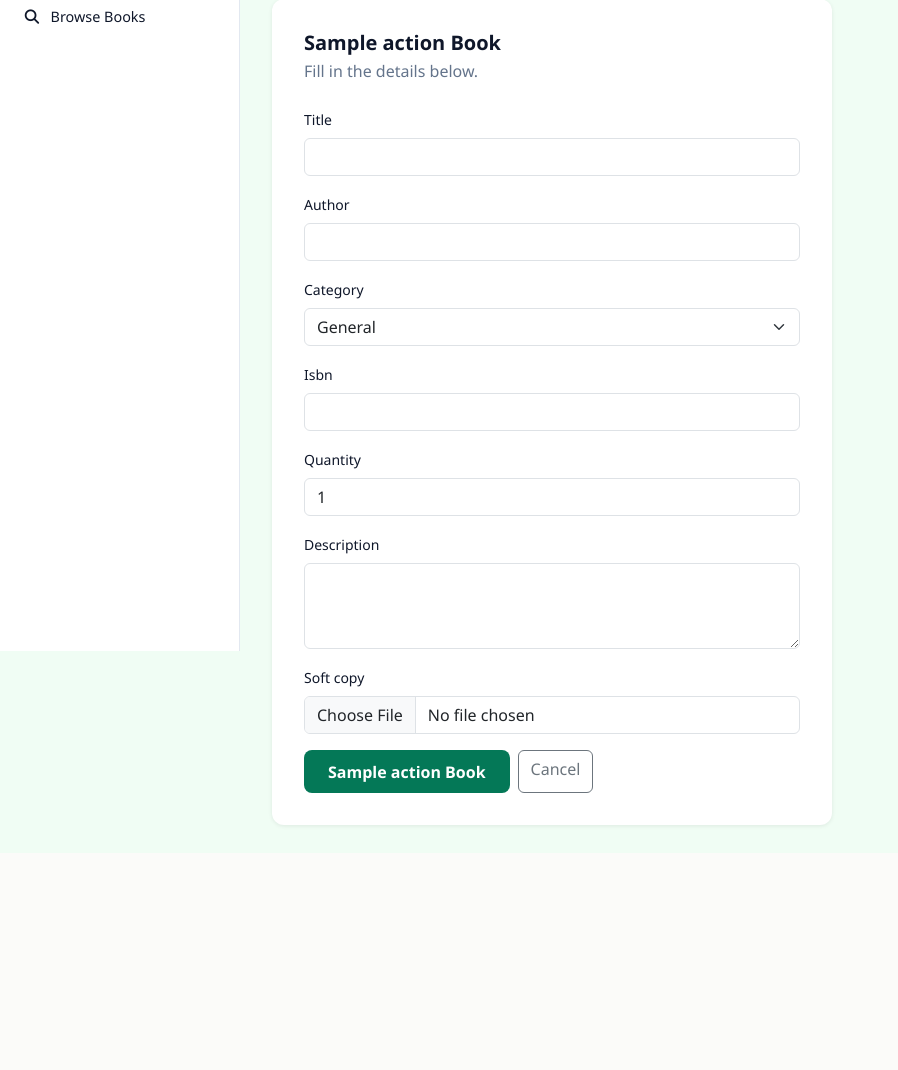
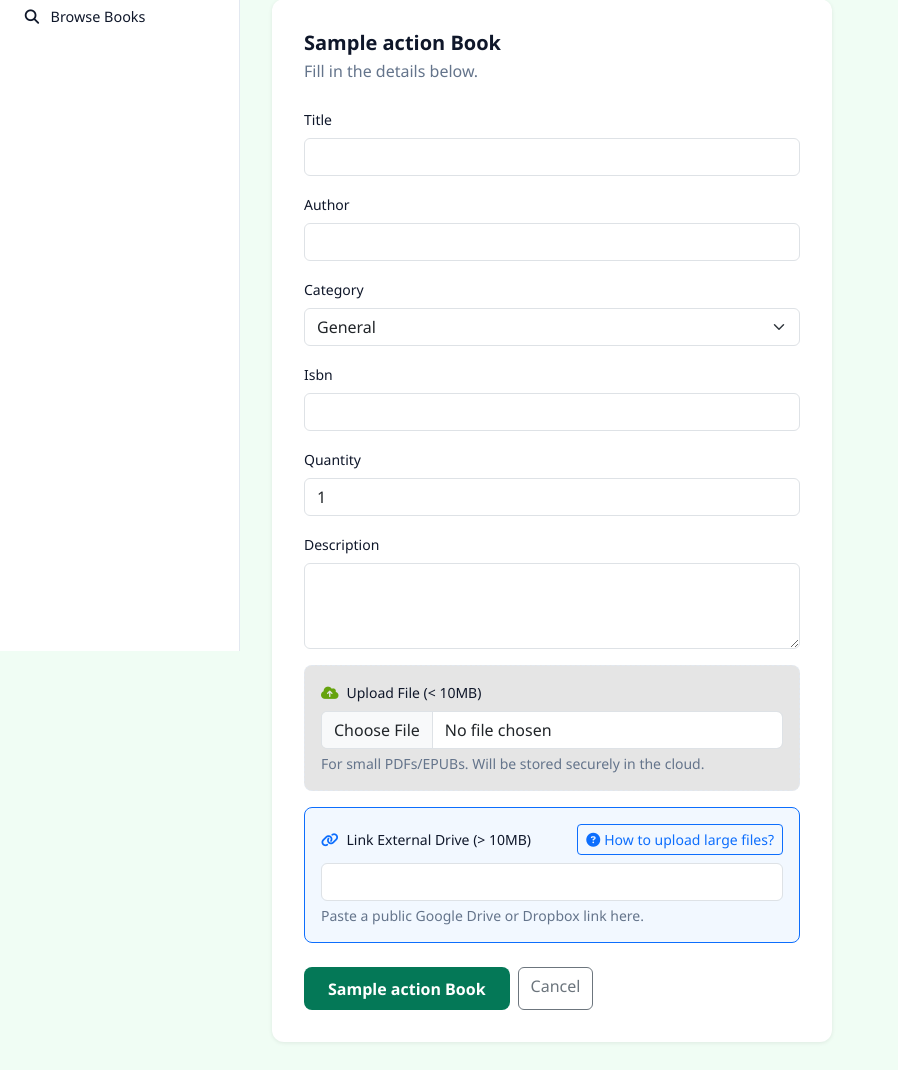
Before and after one commit to lasubsfweb/library-system, a Django app: template library/templates/admin_panel/book_form.html in a window 1280 px wide. Shown: the part 149-1219 px from the top of the page, without its empty margins (0-898 px from the left). Before the commit the page ends 978 px from the top, so only its background shows below. Run offline with Django 5.2, Linux system fonts and the light colour scheme; tables that the repository leaves empty hold one stand-in row (values such as "Sample post"); the template is opened without the code that fills it: values that come from a table or form of the project are taken from there, most other values are stand-ins (such as "Sample title", 1, 10 or a date in 2020).

Commit message:
feat: added google drive hybrid upload option for large files

```diff
--- a/library/forms.py
+++ b/library/forms.py
@@ -40,7 +40,7 @@ class AdminLoginForm(forms.Form):
 class BookForm(forms.ModelForm):
     class Meta:
         model  = Book
-        fields = ['title', 'author', 'category', 'isbn', 'quantity', 'description', 'soft_copy']
+        fields = ['title', 'author', 'category', 'isbn', 'quantity', 'description', 'soft_copy', 'external_drive_link']
         widgets = {
             'description': forms.Textarea(attrs={'rows': 3}),
         }
--- a/library/models.py
+++ b/library/models.py
@@ -107,6 +107,7 @@ class Book(models.Model):
     quantity    = models.PositiveIntegerField(default=1)
     description = models.TextField(blank=True)
     soft_copy   = models.FileField(upload_to='books/soft_copies/', null=True, blank=True)
+    external_drive_link = models.URLField(blank=True, null=True, help_text="For files > 10MB. Paste Google Drive link here.")
     added_on    = models.DateTimeField(default=timezone.now)
 
     @property
--- a/library/templates/admin_panel/book_form.html
+++ b/library/templates/admin_panel/book_form.html
@@ -11,11 +11,35 @@
   <form method="post" enctype="multipart/form-data" novalidate>
     {% csrf_token %}
     {% for field in form %}
-    <div class="mb-3">
-      <label class="form-label">{{ field.label }}</label>
-      {{ field }}
-      {% if field.errors %}<div class="text-danger" style="font-size:.82rem;">{{ field.errors.0 }}</div>{% endif %}
-    </div>
+      {% if field.name == 'soft_copy' %}
+        <div class="mb-3 p-3" style="border:1px dashed var(--border-color); border-radius:8px; background:rgba(0,0,0,0.1);">
+          <label class="form-label d-flex align-items-center">
+            <i class="fa fa-cloud-upload-alt me-2" style="color:var(--accent);"></i>
+            Upload File (< 10MB)
+          </label>
+          {{ field }}
+          <small class="text-muted d-block mt-1">For small PDFs/EPUBs. Will be stored securely in the cloud.</small>
+          {% if field.errors %}<div class="text-danger" style="font-size:.82rem;">{{ field.errors.0 }}</div>{% endif %}
+        </div>
+      {% elif field.name == 'external_drive_link' %}
+        <div class="mb-4 p-3" style="border:1px solid #0d6efd; border-radius:8px; background:rgba(13,110,253,0.05);">
+          <label class="form-label d-flex align-items-center justify-content-between">
+            <span><i class="fa fa-link me-2" style="color:#0d6efd;"></i>Link External Drive (> 10MB)</span>
+            <button type="button" class="btn btn-sm btn-outline-primary" data-bs-toggle="modal" data-bs-target="#driveGuideModal">
+              <i class="fa fa-question-circle me-1"></i>How to upload large files?
+            </button>
+          </label>
+          {{ field }}
+          <small class="text-muted d-block mt-1">Paste a public Google Drive or Dropbox link here.</small>
+          {% if field.errors %}<div class="text-danger" style="font-size:.82rem;">{{ field.errors.0 }}</div>{% endif %}
+        </div>
+      {% else %}
+        <div class="mb-3">
+          <label class="form-label">{{ field.label }}</label>
+          {{ field }}
+          {% if field.errors %}<div class="text-danger" style="font-size:.82rem;">{{ field.errors.0 }}</div>{% endif %}
+        </div>
+      {% endif %}
     {% endfor %}
     <div class="d-flex gap-2 mt-2">
       <button type="submit" class="btn-primary-custom btn">{{ action }} Book</button>
@@ -23,4 +47,28 @@
     </div>
   </form>
 </div>
+
+<!-- Google Drive Guide Modal -->
+<div class="modal fade" id="driveGuideModal" tabindex="-1" aria-labelledby="driveGuideModalLabel" aria-hidden="true">
+  <div class="modal-dialog modal-dialog-centered">
+    <div class="modal-content" style="background:var(--bg-card);color:var(--text-main);border-radius:12px;">
+      <div class="modal-header border-bottom-0">
+        <h5 class="modal-title fw-bold" id="driveGuideModalLabel"><i class="fa fa-google-drive me-2" style="color:#0f9d58;"></i>Uploading Large Files (> 10MB)</h5>
+        <button type="button" class="btn-close" data-bs-dismiss="modal" aria-label="Close"></button>
+      </div>
+      <div class="modal-body pb-4">
+        <ol class="mb-0" style="line-height:1.8;">
+          <li>Go to <a href="https://drive.google.com" target="_blank" style="color:#0d6efd;">Google Drive</a> and upload your large PDF or EPUB file.</li>
+          <li>Right-click the uploaded file and select <strong>Share</strong>.</li>
+          <li>Under "General access", change the dropdown from "Restricted" to <strong class="text-success">"Anyone with the link"</strong>.</li>
+          <li>Click the <strong>Copy link</strong> button.</li>
+          <li>Come back to this form and paste that link into the <strong>Link External Drive</strong> box!</li>
+        </ol>
+      </div>
+      <div class="modal-footer border-top-0 pt-0">
+        <button type="button" class="btn btn-primary w-100" data-bs-dismiss="modal">Got it!</button>
+      </div>
+    </div>
+  </div>
+</div>
 {% endblock %}
```
Also changed, not shown: library/templates/library/browse_books.html (+6 -1 lines).
